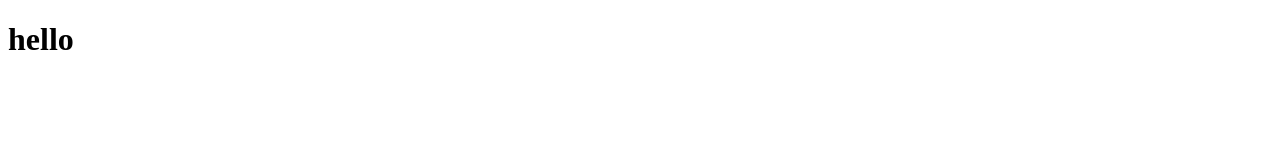
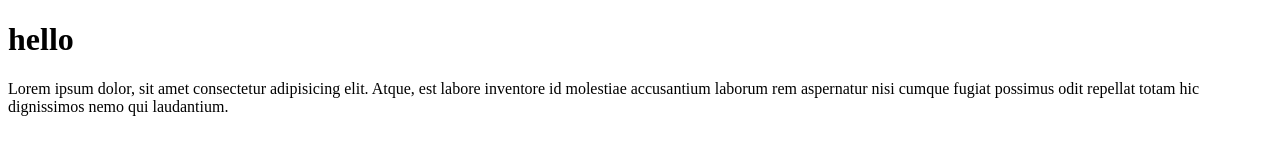
Before and after one commit to stigmat19/testRepo111, a plain HTML site: page index.html in a window 1280 px wide. Drawn offline with Linux system fonts and the light colour scheme.

Commit message:
commit test in test branch

```diff
--- a/index.html
+++ b/index.html
@@ -7,5 +7,6 @@
 </head>
 <body>
     <h1>hello</h1>
+    <p>Lorem ipsum dolor, sit amet consectetur adipisicing elit. Atque, est labore inventore id molestiae accusantium laborum rem aspernatur nisi cumque fugiat possimus odit repellat totam hic dignissimos nemo qui laudantium.</p>
 </body>
 </html>
```
